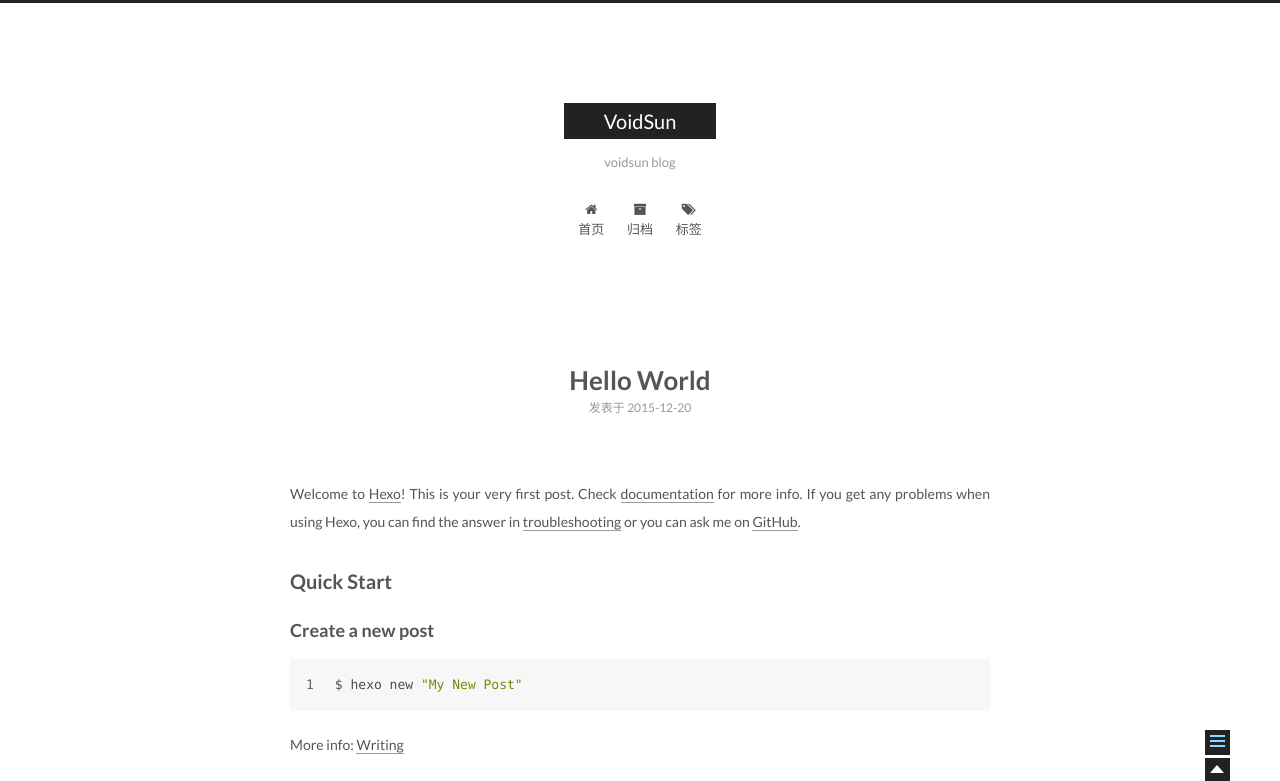
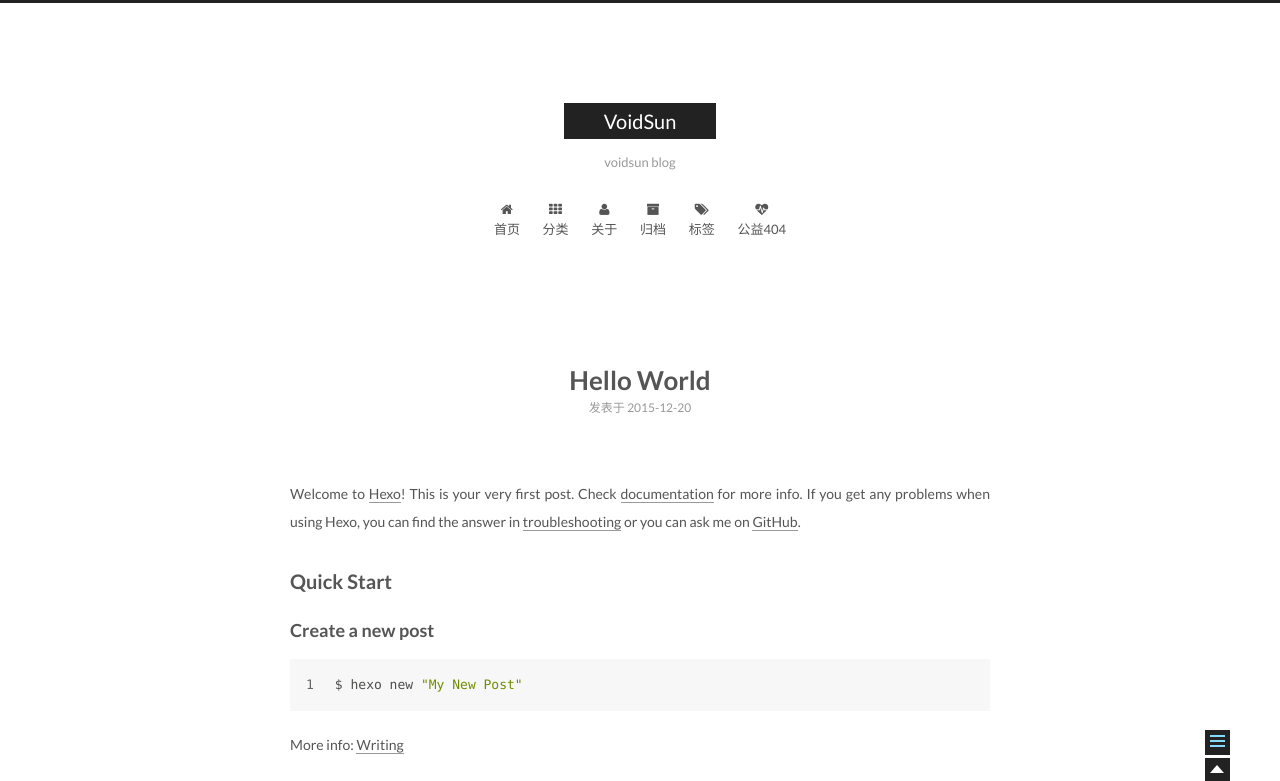
Before and after one commit to VoidSun/voidsun.github.io, a plain HTML site: page 2015/12/20/hello-world/index.html in a window 1280 px wide. Shown: the top 781 px of the page. Drawn offline with Linux system fonts and the light colour scheme.

Commit message:
Site updated: 2015-12-23 20:33:49

```diff
--- a/2015/12/20/hello-world/index.html
+++ b/2015/12/20/hello-world/index.html
@@ -138,6 +138,26 @@ Quick">
         </li>
 
 
+        <li class="menu-item menu-item-categories">
+          <a href="/categories" rel="section">
+
+              <i class="menu-item-icon fa fa-th fa-fw"></i> <br />
+
+            分类
+          </a>
+        </li>
+
+
+        <li class="menu-item menu-item-about">
+          <a href="/about" rel="section">
+
+              <i class="menu-item-icon fa fa-user fa-fw"></i> <br />
+
+            关于
+          </a>
+        </li>
+
+
         <li class="menu-item menu-item-archives">
           <a href="/archives" rel="section">
 
@@ -154,6 +174,16 @@ Quick">
               <i class="menu-item-icon fa fa-tags fa-fw"></i> <br />
 
             标签
+          </a>
+        </li>
+
+
+        <li class="menu-item menu-item-commonweal">
+          <a href="/404.html" rel="section">
+
+              <i class="menu-item-icon fa fa-heartbeat fa-fw"></i> <br />
+
+            公益404
           </a>
         </li>
 
@@ -314,10 +344,10 @@ Quick">
           </div>
 
           <div class="site-state-item site-state-categories">
-
+            <a href="/categories">
               <span class="site-state-item-count">0</span>
               <span class="site-state-item-name">分类</span>
-
+              </a>
           </div>
 
           <div class="site-state-item site-state-tags">
--- a/css/main.css
+++ b/css/main.css
@@ -965,7 +965,7 @@ body {
   width: 4px;
   height: 4px;
   border-radius: 50%;
-  background: #29cfa3;
+  background: #f0655b;
 }
 .sidebar-nav {
   margin: 0 0 20px;
```
Also changed, not shown: archives/2015/12/index.html (+32 -2 lines), archives/2015/index.html (+32 -2 lines), archives/index.html (+32 -2 lines), index.html (+32 -2 lines), favicon.ico (added).
